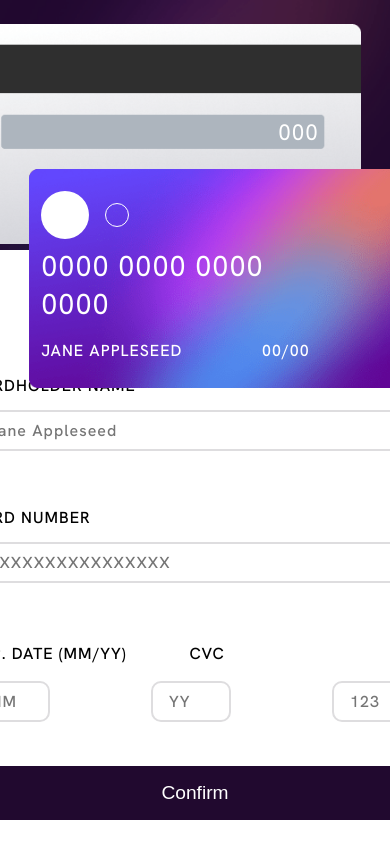
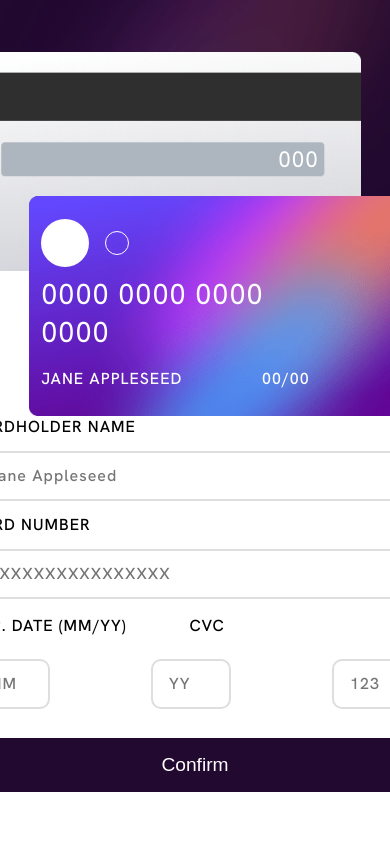
Before and after one commit to domenmerhar/Interactive-card-details-form, a website: page index.html in a window 390 px wide. Shown: the top 844 px of the page. Drawn offline with Linux system fonts and the light colour scheme.

Commit message:
Converted form to mobile

```diff
--- a/sass/main.scss
+++ b/sass/main.scss
@@ -8,6 +8,7 @@
 
 @import "partials/cardContainer/cardBack";
 @import "partials/cardContainer/cardContainer";
+@import "partials/cardContainer/errorMessage";
 
 @import "partials/inputContainer";
 @import "partials/inputError";
@@ -47,7 +48,7 @@ main {
     flex-direction: column;
     gap: 0;
     justify-content: space-around;
-    height: 100%;
+    height: 95%;
     align-items: center;
   }
 }
--- a/sass/partials/_inputContainer.scss
+++ b/sass/partials/_inputContainer.scss
@@ -1,9 +1,26 @@
 .input-container {
+  @include phone {
+    margin-top: $phone-card-margin-top;
+  }
+
   &__form {
     display: flex;
     flex-direction: column;
     gap: 1.4rem;
     width: 450px;
+
+    @include phone {
+      gap: 0.5rem;
+
+      & > div:first-child,
+      & > div:nth-child(2) {
+        height: 90px;
+      }
+
+      input {
+        height: 50px;
+      }
+    }
 
     & > input {
       width: 100%;
@@ -51,6 +68,10 @@
       position: relative;
       padding: 1rem 0;
 
+      @include phone {
+        margin-bottom: 20px;
+      }
+
       & label {
         position: absolute;
         text-transform: uppercase;
@@ -93,8 +114,4 @@
     height: $checkmark-size;
     width: $checkmark-size;
   }
-
-  @include phone {
-    margin-top: $phone-card-margin-top;
-  }
 }
--- a/sass/partials/_typography.scss
+++ b/sass/partials/_typography.scss
@@ -28,3 +28,8 @@ label {
   letter-spacing: 1px;
   font-weight: 500;
 }
+
+.error-message {
+  font-weight: 500;
+  letter-spacing: 1px;
+}
```
Also changed, not shown: css/style.css.
